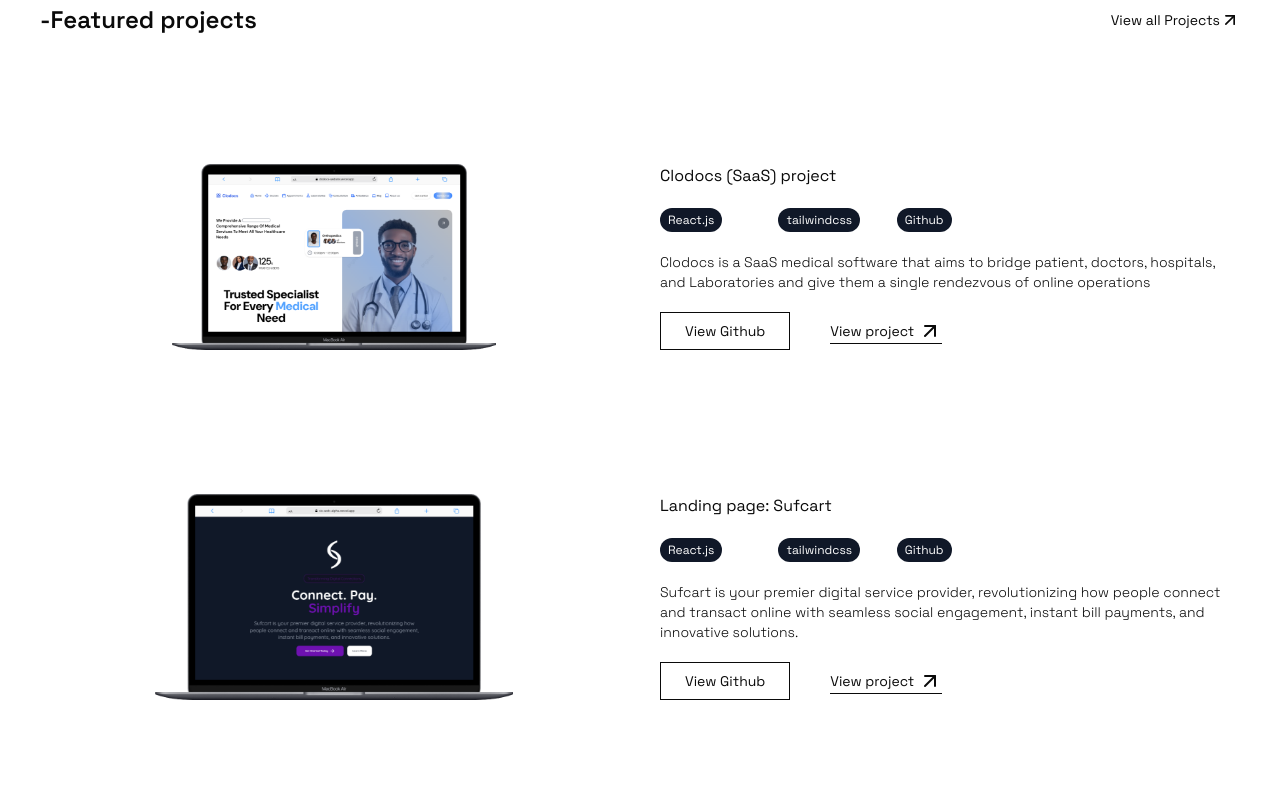
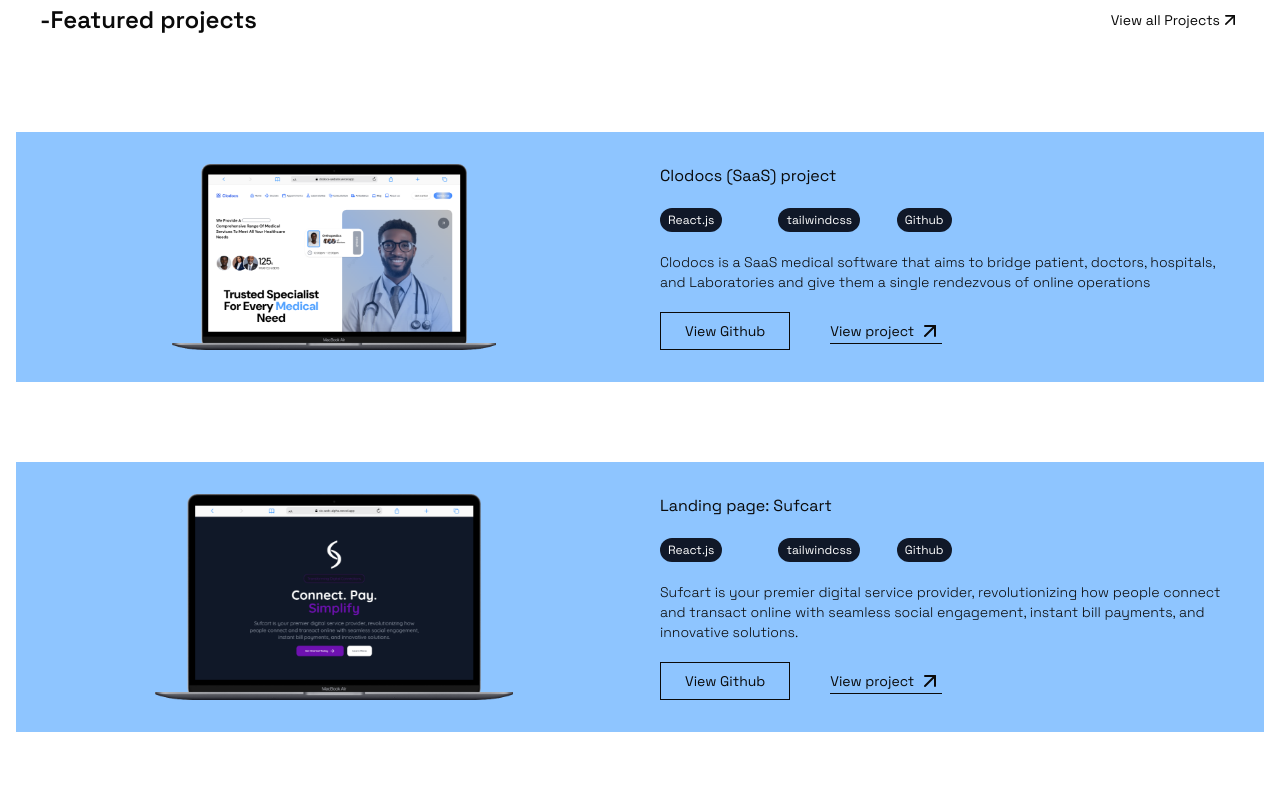
Before and after one commit to ayodejibello/portfolio-blue, a React (Vite) app: page / in a window 1280 px wide. Shown: the part 940-1740 px from the top of the page. Built offline with nearby package versions, Linux system fonts and the light colour scheme.

Commit message:
made backdrop display only when show nav is true

```diff
--- a/package.json
+++ b/package.json
@@ -12,6 +12,7 @@
   "dependencies": {
     "@tailwindcss/vite": "^4.1.11",
     "dependencies": "^0.0.1",
+    "firebase": "^12.6.0",
     "lucide-react": "^0.542.0",
     "react": "^19.1.1",
     "react-dom": "^19.1.1",
--- a/src/App.jsx
+++ b/src/App.jsx
@@ -3,23 +3,21 @@
 import Projects from "./pages/Projects";
 import About from "./pages/About";
 import Portfolio from "./pages/Portfolio";
-import Contact from './pages/Contact'
+import Contact from "./pages/Contact";
+import AdminPanel from "./pages/AdminPanel";
 
 const App = () => {
   return (
     <Router>
-
       <Routes>
         <Route path="/" element={<Home />} />
         <Route path="/projects" element={<Projects />} />
         <Route path="/about" element={<About />} />
         <Route path="/contact" element={<Contact />} />
         <Route path="/portfolio" element={<Portfolio />} />
+        <Route path="/dashboard" element={<AdminPanel />} />
       </Routes>
-
-
     </Router>
-
   );
 };
 export default App;
--- a/src/components/Nav.jsx
+++ b/src/components/Nav.jsx
@@ -54,9 +54,9 @@
             </button>
           </div>
         }
-        <div className=" left-0 right-0 h-screen top-0 bottom-0 fixed z-1 overflow-hidden " onClick={() => {
+        {show && <div className=" left-0 right-0 h-screen top-0 bottom-0 fixed z-1 overflow-hidden " onClick={() => {
           setShow(false)
-        }}></div>
+        }}></div>}
 
         {/*  */}
       </nav >
--- a/src/components/ProjectCard.jsx
+++ b/src/components/ProjectCard.jsx
@@ -3,7 +3,7 @@
 export const ProjectCard1 = ({ img, stacks, description, title, link, gitlink }) => {
   return (
     <>
-      <div className="flex md:flex-row flex-col sm:gap-10 gap-5 w-full sm:p-8 p-4">
+      <div className="flex md:flex-row flex-col sm:gap-10 gap-5 w-full sm:p-8 p-4 h-full bg-blue-300">
         <div
           className="md:w-1/2 md:h-auto h-[50vh] w-full bg-contain bg-center bg-no-repeat"
           style={{ backgroundImage: `url(${img})` }}
@@ -20,7 +20,7 @@
             })}
           </div>
           <p className="text-sm font-light text-wrap">{description}</p>
-          <div className="flex gap-10 items-center text-sm">
+          <div className="flex gap-10 items-center text-sm h-full ">
             <a className=" border-1 px-6 py-2  hover:text-neutral-950 transition duration-200 ease-linear" href={gitlink}>
               View Github
             </a>
@@ -33,10 +33,3 @@
     </>
   );
 };
-export const ProjectCard2 = () => {
-  return (
-    <>
-      <div className="flex"></div>
-    </>
-  );
-};
--- /dev/null
+++ b/src/firebase.js
@@ -0,0 +1,19 @@
+import { initializeApp } from "firebase/app";
+import { getAuth } from "firebase/auth";
+import { getFirestore } from "firebase/firestore";
+import { getStorage } from "firebase/storage";
+const firebaseConfig = {
+  apiKey: "AIzaSyA_KiSFcyZidgMAmpUSS3d_wCKjVQY5LGQ",
+  authDomain: "portfolio-blue.firebaseapp.com",
+  projectId: "portfolio-blue",
+  storageBucket: "portfolio-blue.firebasestorage.app",
+  messagingSenderId: "1093075405254",
+  appId: "1:1093075405254:web:81eda0f4640f7541318ac7",
+  measurementId: "G-H7318TS2DD",
+};
+
+const app = initializeApp(firebaseConfig);
+
+export const auth = getAuth(app);
+export const db = getFirestore(app);
+export const storage = getStorage(app);
--- /dev/null
+++ b/src/pages/AdminPanel.jsx
@@ -0,0 +1,23 @@
+import { useState } from "react";
+const AdminPanel = () => {
+  const [title, setTitle] = useState("");
+  return (
+    <>
+      <section className="p-10">
+        <input
+          type="text"
+          className="p-2 rounded-lg border"
+          placeholder="Title"
+          onChange={(e) => {
+            setTitle(e.target.value);
+          }}
+        />
+        <div
+          contentEditable
+          className="border rounded-lg p-2 min-h-40 mi min-w-60"
+        ></div>
+      </section>
+    </>
+  );
+};
+export default AdminPanel;
--- a/src/pages/Portfolio.jsx
+++ b/src/pages/Portfolio.jsx
@@ -11,7 +11,7 @@
         <Nav />
         <main className='sm:p-10 p-5 md:min-h-screen'>
             <h1 className='sm:text-3xl text-lg text-center sm:py-10 py-5'>All projects</h1>
-            <div className="">
+            <div className="grid grid-cols-1 gap-4">
                 <ProjectCard1
                     title={"Clodocs (SaaS) project"}
                     description={
```
Also changed, not shown: 1 other file (tests, documents, lock files or other folders).
